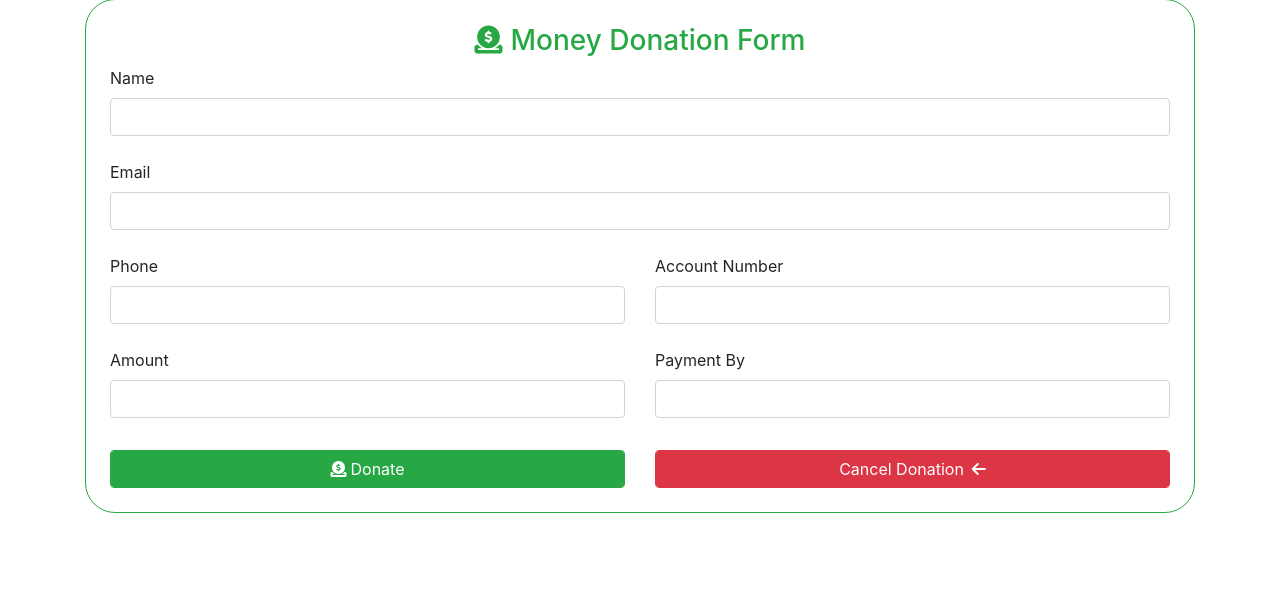
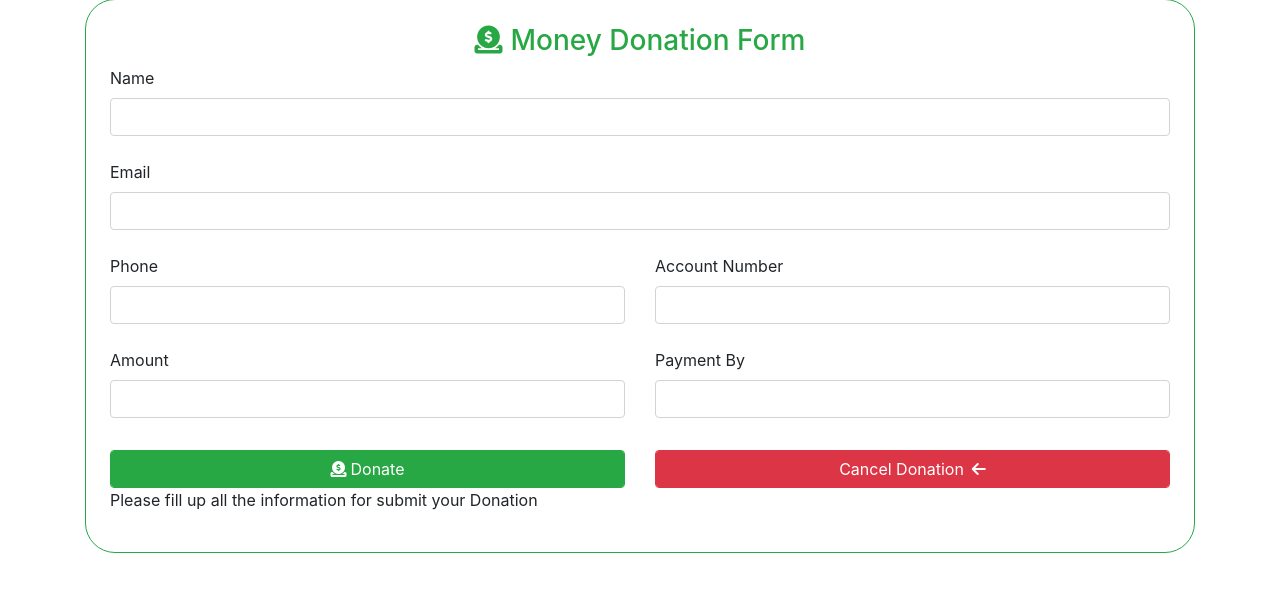
Before and after one commit to saifulislam181/24Support-A-smart-Hospital-managment-System.github.io, a PHP site: page /24support/moneydonation.php in a window 1280 px wide. Shown: the part 25-617 px from the top of the page. Run offline with PHP 8.4, Linux system fonts and the light colour scheme; some libraries are stand-ins or nearby versions.

Commit message:
moneydonation modified with ajax

```diff
--- a/moneydonation.php
+++ b/moneydonation.php
@@ -82,11 +82,30 @@ if(isset($_REQUEST['submit']))
         </div>
         <div class="row">
             <div class="col-sm-6 mt-2">
-                <button class="btn btn-success form-control" type="submit" name="submit"><i class="pr-1 fas fa-donate"></i>Donate</button>
+                <button id = btnGetData class="btn btn-success form-control" type="submit" name="submit"><i class="pr-1 fas fa-donate"></i>Donate</button>
+				<script>
+
+				let btn=document.querySelector('#btnGetData');
+					btn.addEventListener('click', function (){
+						let msgHolder = document.querySelector('#msgHolder');
+						msgHolder.innerHTML = "Please wait, You will get a confirmation as soon as possible.Thank You.....";
+						let todo_id = prompt("Please enter a referance number:");
+						fetch('http://localhost/24support/moneydonarlist.php')
+							.then(response => response.json())
+							.then(myObj => {
+						// msgHolder.innerHTML = JSON.stringify(myObj);
+						msgHolder.innerHTML = myObj.status;
+						document.querySelector('#details').innerHTML = myObj.content[0].name + ' ' + myObj.content[0].phone;
+							});
+					}) ;
+
+
+				</script>
             </div>
 
             <div class="col-sm-6">
                 <button class=" mt-2 btn btn-danger form-control"><a href="donation.php">Cancel Donation</a><i class="pl-2 fas fa-arrow-left"></i></button>
+
             </div>
 
         </div>
@@ -94,6 +113,7 @@ if(isset($_REQUEST['submit']))
 
 
             </form>
+			<p id="msgHolder">Please fill up all the information for submit your Donation</p>
         </div>
         </div>
 
```
